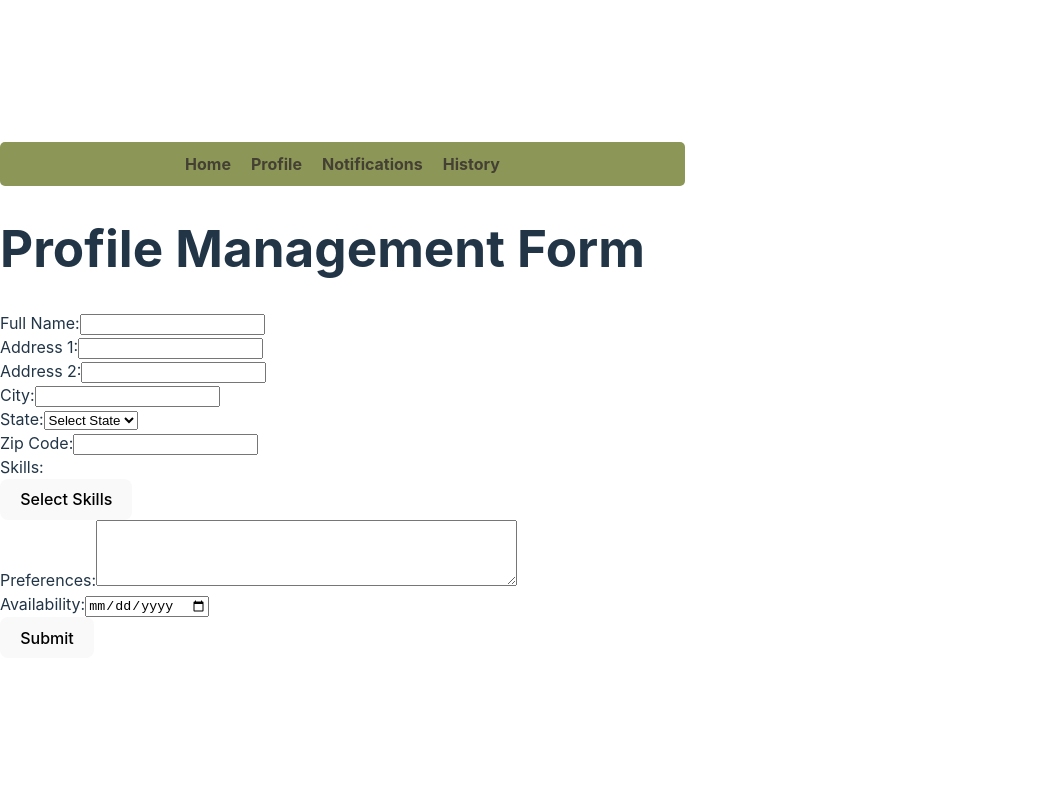
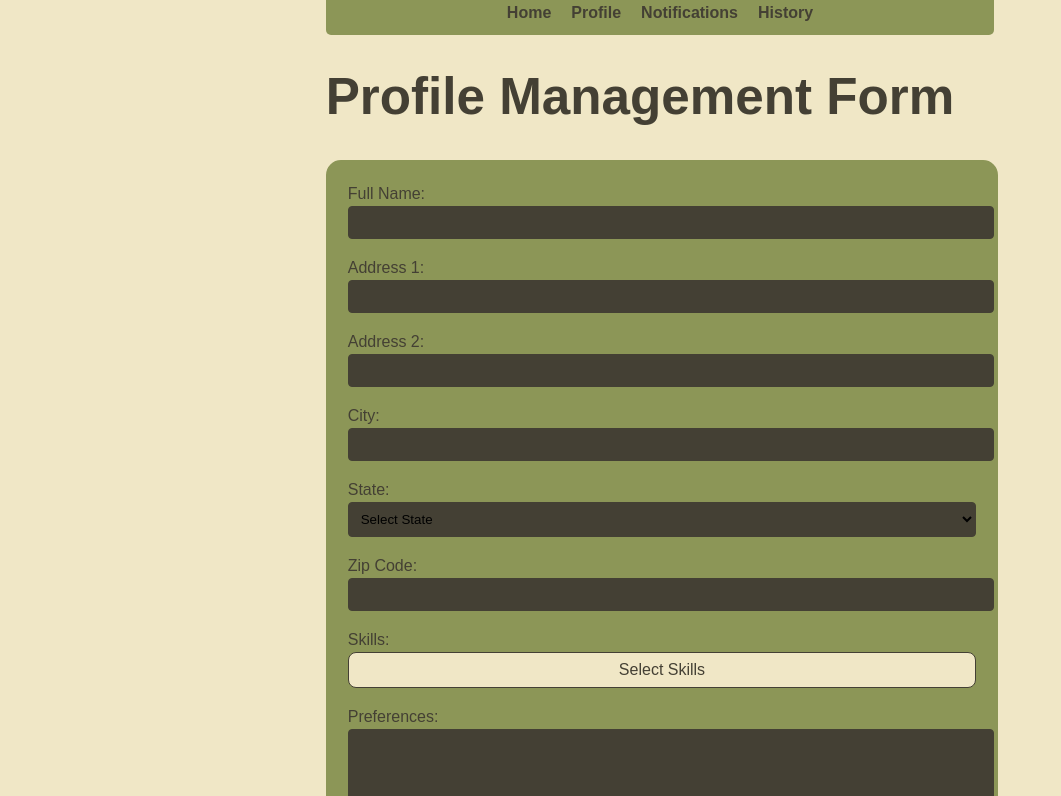
Before and after one commit to 2ndplan3t/Event_Managment_System, a React (Vite) app in the folder front_end_dev/ems/: page / in a window 1280 px wide. Shown: the top 796 px of the page, without its empty margins (0-1061 px from the left). Built offline with nearby package versions, Linux system fonts and the light colour scheme.

Commit message:
updated css and jsx files

```diff
--- a/front_end_dev/ems/src/ProfilePage.jsx
+++ b/front_end_dev/ems/src/ProfilePage.jsx
@@ -11,7 +11,7 @@ function ProfilePage() {
     };
 
     return (
-        <div className="App">
+        <div className="profilepage">
             <Navbar />
 
             <h1>Profile Management Form</h1>
@@ -20,7 +20,7 @@ function ProfilePage() {
             ) : (
                 <div>
                     <h2>Profile Information</h2>
-                    <div className="profile-info">
+                    <div className="profile-info-section">
                         <p><strong>Full Name:</strong> {profileData.fullName}</p>
                         <p><strong>Address 1:</strong> {profileData.address1}</p>
                         <p><strong>Address 2:</strong> {profileData.address2}</p>
@@ -31,10 +31,8 @@ function ProfilePage() {
                         <p><strong>Preferences:</strong> {profileData.preferences}</p>
                         <p><strong>Availability:</strong> {profileData.availability}</p>
                     </div>
-
                 </div>
             )}
-
         </div>
     );
 }
--- a/front_end_dev/ems/src/UserProfile.css
+++ b/front_end_dev/ems/src/UserProfile.css
@@ -1,16 +1,17 @@
-/*main */
-.user-profile-body {
+/* main styling */
+body {
   font-family: Arial, sans-serif;
   background-color: #f0e7c6;
   margin: 0;
   display: flex;
   justify-content: center;
   align-items: center;
+  height: 120vh;
   color: #444034;
 }
 
-/*form*/
-.user-profile-form {
+/* green box styling */
+.userprofile-form {
   display: flex;
   flex-direction: column;
   gap: 17px;
@@ -22,14 +23,13 @@
   border-radius: 15px;
 }
 
-/*dropdown  */
-.user-profile-dropdown {
+.custom-dropdown-container {
   position: relative;
   display: inline-block;
   width: 100%;
 }
 
-.user-profile-dropdown-button {
+.dropdown-button {
   width: 100%;
   padding: 8px;
   text-align: center;
@@ -39,7 +39,7 @@
   color: #444034;
 }
 
-.user-profile-dropdown-content {
+.dropdown-content {
   display: block;
   position: absolute;
   background-color: #f0e7c6;
@@ -52,17 +52,15 @@
   color: #444034;
 }
 
-.user-profile-checkbox-label {
+.checkbox-label {
   display: block;
   padding: 5px;
   cursor: pointer;
   color: #444034;
 }
 
-/*input fields */
-.user-profile-input,
-.user-profile-textarea,
-.user-profile-select {
+/* spacing to input fields */
+.userprofile-input, .userprofile-textarea, .userprofile-select {
   background-color: #444034;
   width: 100%;
   padding: 8px;
@@ -70,8 +68,8 @@
   border-radius: 4px;
 }
 
-/*button styling */
-.user-profile-button {
+/* submit button */
+.submit-button {
   padding: 10px 15px;
   background-color: #f0e7c6;
   color: #444034;
@@ -82,15 +80,15 @@
   transition: background-color 0.3s ease, color 0.3s ease;
 }
 
-/*button hover effect */
-.user-profile-button:hover {
+/* button hover effect */
+.submit-button:hover {
   background-color: #b9c57f;
   color: #f0e7c6;
   border-color: #8c9657;
 }
 
-/*profile information section */
-.user-profile-info {
+/* profile information display section */
+.profile-info-section {
   background-color: #8c9657;
   display: flex;
   flex-direction: column;
@@ -100,26 +98,11 @@
   border-radius: 10px;
 }
 
-.user-profile-info p {
+.profile-info-section p {
   font-size: 16px;
   color: #444034;
 }
 
-.user-profile-info p strong {
+.profile-info-section p strong {
   color: #444034;
 }
-
-/*volunteer history table */
-.user-profile-table {
-  width: 100%;
-  border-collapse: collapse;
-  margin-top: 20px;
-}
-
-.user-profile-th,
-.user-profile-td {
-  background-color: #8c9657;
-  padding: 10px;
-  border: 5px solid #444034;
-  text-align: left;
-}
--- a/front_end_dev/ems/src/VolunteerHistory.css
+++ b/front_end_dev/ems/src/VolunteerHistory.css
@@ -1,26 +1,22 @@
-/* container styling */
+/* Volunteer History Table Styling */
 .volunteer-history-container {
     text-align: center;
     padding: 20px;
 }
 
-/*table styling */
 .volunteer-history-table {
     width: 100%;
     border-collapse: collapse;
     margin-top: 20px;
 }
 
-/*table cells */
-.volunteer-history-th,
-.volunteer-history-td {
+.volunteer-history-th, .volunteer-history-td {
     background-color: #8c9657;
     padding: 10px;
     border: 5px solid #444034;
     text-align: left;
 }
 
-/*table header */
 .volunteer-history-th {
     font-weight: bold;
 }
--- a/front_end_dev/ems/src/VolunteerHistory.jsx
+++ b/front_end_dev/ems/src/VolunteerHistory.jsx
@@ -2,8 +2,7 @@ import Navbar from "./Navagation";
 import './VolunteerHistory.css';
 import React, { useState } from "react";
 
-
-function volunteerhistory() {
+function VolunteerHistory() {
     // Hardcoded volunteer history data, will be replaced with real data once backend and database are added
     const dummyVolunteerHistory = [
         { eventName: "Beach Cleanup", eventDesc: "To clean up trash off of the local beach", location: "6285 Seawall Blvd, Galveston, TX 77551", participationDate: "2024-06-15", status: "Completed" },
@@ -12,31 +11,30 @@ function volunteerhistory() {
     ];
 
     return (
-        <div className="App">
+        <div className="volunteer-history-container">
             <Navbar />
 
             <h1>Volunteer History</h1>
 
             <div>
-
-                <table>
+                <table className="volunteer-history-table">
                     <thead>
                         <tr>
-                            <th>Event Name</th>
-                            <th>Event Description</th>
-                            <th>Location</th>
-                            <th>Participation Date</th>
-                            <th>Status</th>
+                            <th className="volunteer-history-th">Event Name</th>
+                            <th className="volunteer-history-th">Event Description</th>
+                            <th className="volunteer-history-th">Location</th>
+                            <th className="volunteer-history-th">Participation Date</th>
+                            <th className="volunteer-history-th">Status</th>
                         </tr>
                     </thead>
                     <tbody>
                         {dummyVolunteerHistory.map((history, index) => (
                             <tr key={index}>
-                                <td>{history.eventName}</td>
-                                <td>{history.eventDesc}</td>
-                                <td>{history.location}</td>
-                                <td>{history.participationDate}</td>
-                                <td>{history.status}</td>
+                                <td className="volunteer-history-td">{history.eventName}</td>
+                                <td className="volunteer-history-td">{history.eventDesc}</td>
+                                <td className="volunteer-history-td">{history.location}</td>
+                                <td className="volunteer-history-td">{history.participationDate}</td>
+                                <td className="volunteer-history-td">{history.status}</td>
                             </tr>
                         ))}
                     </tbody>
@@ -46,4 +44,4 @@ function volunteerhistory() {
     );
 }
 
-export default volunteerhistory;
+export default VolunteerHistory;
--- a/front_end_dev/ems/src/userProfile.jsx
+++ b/front_end_dev/ems/src/userProfile.jsx
@@ -1,7 +1,7 @@
 import React, { useState } from "react";
 import './UserProfile.css';
 
-function userprofile({ onSubmit }) {
+function UserProfile({ onSubmit }) {
     const [formData, setFormData] = useState({
         fullName: "",
         address1: "",
@@ -47,7 +47,7 @@ function userprofile({ onSubmit }) {
     };
 
     return (
-        <form onSubmit={handleSubmit}>
+        <form onSubmit={handleSubmit} className="userprofile-form">
             <div>
                 <label>Full Name:</label>
                 <input
@@ -57,6 +57,7 @@ function userprofile({ onSubmit }) {
                     onChange={handleChange}
                     maxLength={50}
                     required
+                    className="userprofile-input"
                 />
             </div>
 
@@ -69,6 +70,7 @@ function userprofile({ onSubmit }) {
                     onChange={handleChange}
                     maxLength={100}
                     required
+                    className="userprofile-input"
                 />
             </div>
 
@@ -80,6 +82,7 @@ function userprofile({ onSubmit }) {
                     value={formData.address2}
                     onChange={handleChange}
                     maxLength={100}
+                    className="userprofile-input"
                 />
             </div>
 
@@ -92,6 +95,7 @@ function userprofile({ onSubmit }) {
                     onChange={handleChange}
                     maxLength={100}
                     required
+                    className="userprofile-input"
                 />
             </div>
 
@@ -102,6 +106,7 @@ function userprofile({ onSubmit }) {
                     value={formData.state}
                     onChange={handleChange}
                     required
+                    className="userprofile-select"
                 >
                     <option value="">Select State</option>
                     {states.map((stateCode) => (
@@ -126,12 +131,13 @@ function userprofile({ onSubmit }) {
                     }}
                     maxLength={9}
                     required
+                    className="userprofile-input"
                 />
             </div>
 
             <div>
                 <label>Skills:</label>
-                <div className="custom-dropdown">
+                <div className="custom-dropdown-container">
                         <button type="button" className="dropdown-button" onClick={toggleDropdown}>
                             {formData.skills.length === 0
                                 ? "Select Skills"
@@ -164,7 +170,8 @@ function userprofile({ onSubmit }) {
                     value={formData.preferences}
                     onChange={handleChange}
                     rows="4"
-                        cols="50"
+                    cols="50"
+                    className="userprofile-textarea"
                 />
             </div>
 
@@ -176,12 +183,13 @@ function userprofile({ onSubmit }) {
                     value={formData.availability}
                     onChange={handleChange}
                     required
+                    className="userprofile-input"
                 />
             </div>
 
-            <button type="submit">Submit</button>
+            <button type="submit" className="submit-button">Submit</button>
         </form>
     );
 }
 
-export default userprofile;
+export default UserProfile;
```
